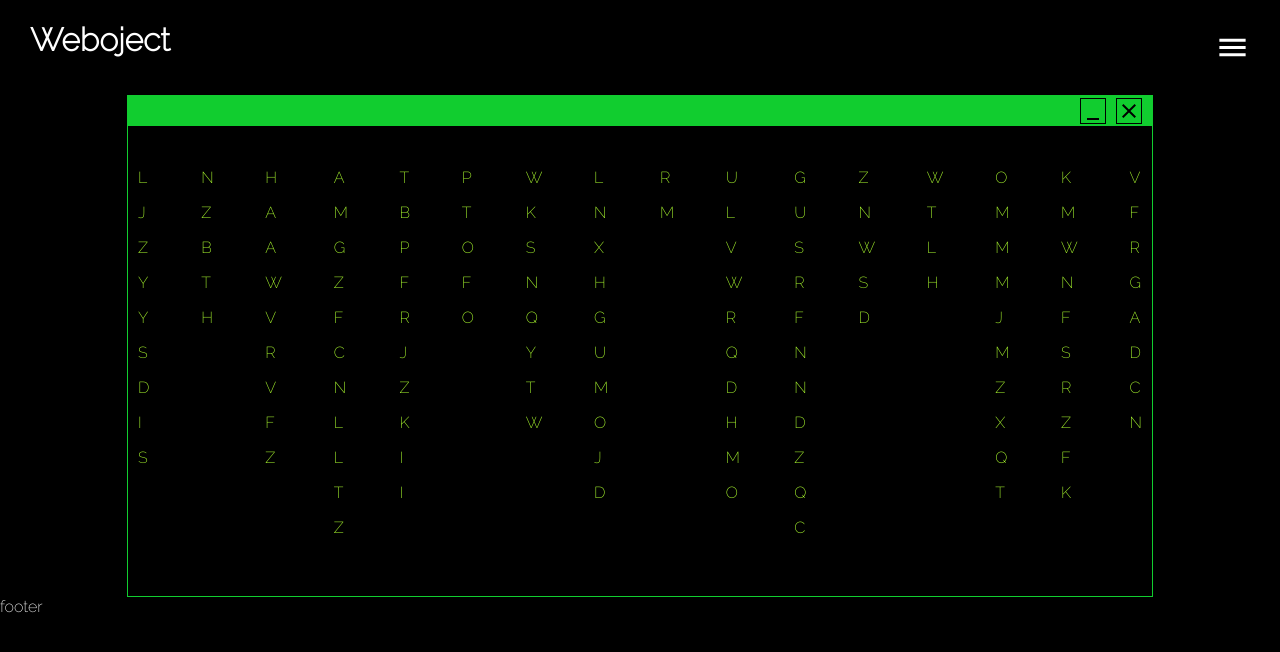
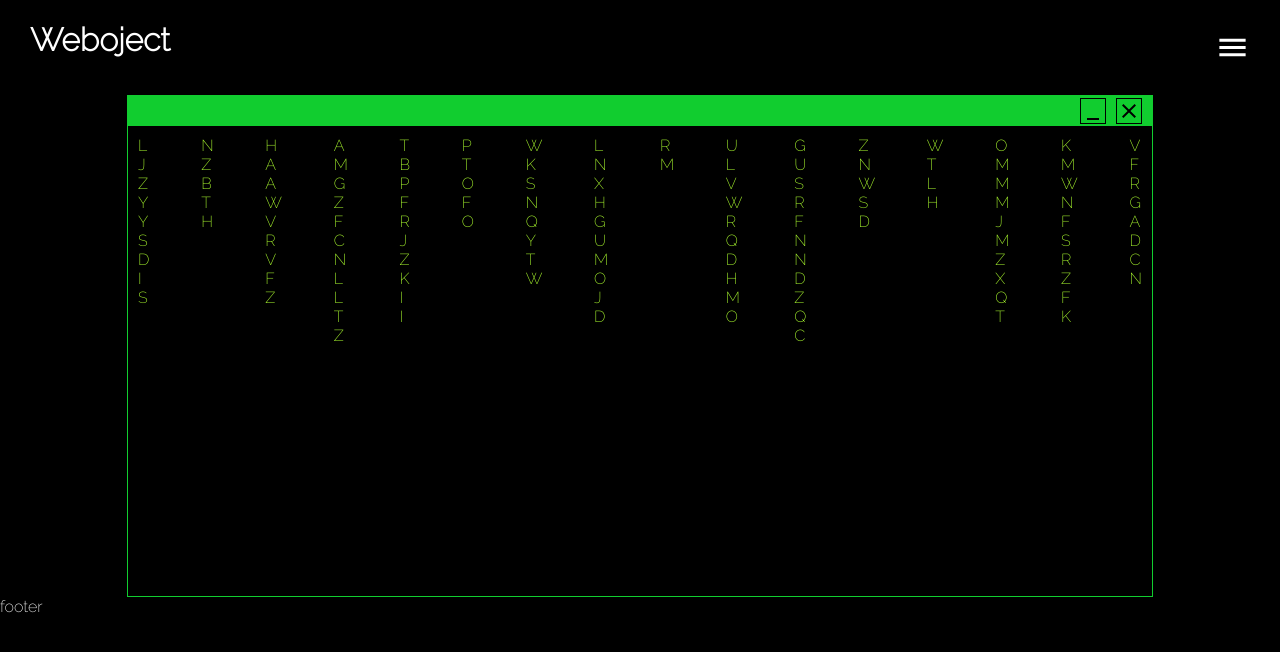
Before and after one commit to antonzaharia/weboject, a React (Create React App) app in the folder weboject/: page / in a window 1280 px wide. Shown: the top 652 px of the page. Built offline with nearby package versions, Linux system fonts and the light colour scheme.

Commit message:
reload terminal content action

```diff
--- /dev/null
+++ b/weboject/src/actions/terminalActions.js
@@ -0,0 +1,5 @@
+import { makeColumns } from "../helpers/terminal";
+
+export function reload() {
+  dispatch({ type: "RELOAD", action: makeColumns() });
+}
--- a/weboject/src/components/Main/Content.js
+++ b/weboject/src/components/Main/Content.js
@@ -4,6 +4,12 @@ import CloseIcon from "@material-ui/icons/Close";
 import { makeColumns } from "../../helpers/terminal";
 
 export default function Content() {
+  let generatedColumns = makeColumns();
+  const interval = () => {
+    window.setInterval(function () {
+      generatedColumns = makeColumns();
+    }, 2000);
+  };
   return (
     <div className="content">
       <div className="terminal">
@@ -12,12 +18,12 @@ export default function Content() {
           <CloseIcon />
         </div>
         <div className="terminal-body">
-          {makeColumns().map((column, index) => (
-            <p className="column" key={index}>
-              {column.map((letter) => (
-                <p>{letter}</p>
+          {generatedColumns.map((column, index) => (
+            <div className="column" key={`${index}id`}>
+              {column.map((letter, index) => (
+                <div key={index}>{letter}</div>
               ))}
-            </p>
+            </div>
           ))}
         </div>
       </div>
--- a/weboject/src/index.css
+++ b/weboject/src/index.css
@@ -84,7 +84,7 @@ body::-webkit-scrollbar-thumb {
   justify-content: space-between;
   padding: 10px;
 }
-.column p {
+.column div {
   color: greenyellow;
 }
 .footer {
```
Also changed, not shown: 1 other file (tests, documents, lock files or other folders).
